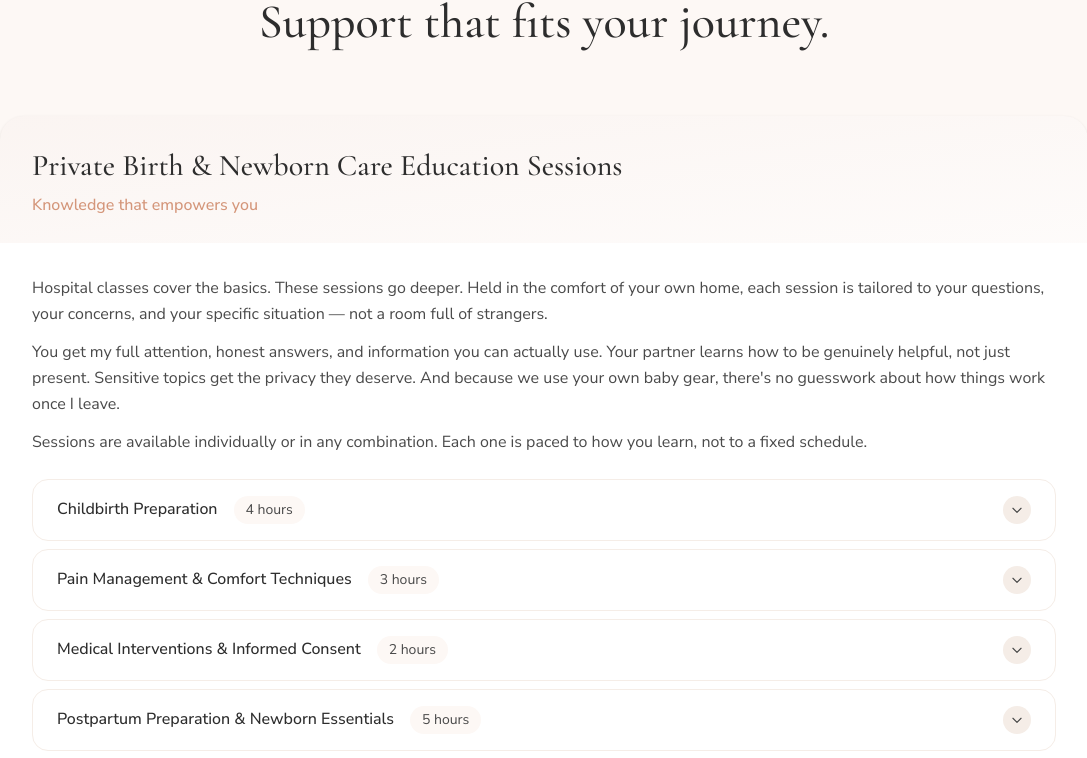
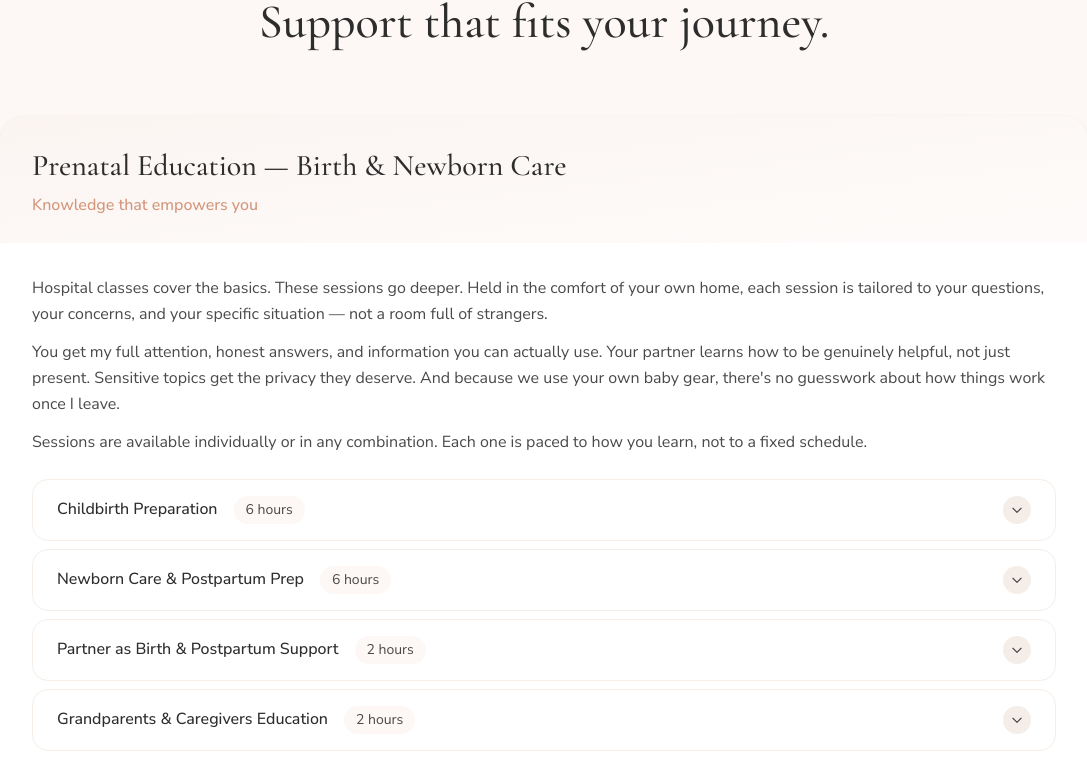
Before and after one commit to carepairdoula/carepairdoula, a React (Vite) app: page / in a window 1280 px wide. Shown: the part 2806-3564 px from the top of the page, without its empty margins (96-1183 px from the left). Built offline with nearby package versions, Linux system fonts and the light colour scheme.

Commit message:
Update Services.jsx

```diff
--- a/src/components/Services.jsx
+++ b/src/components/Services.jsx
@@ -12,7 +12,7 @@ const BOOKING_URL = 'https://calendar.app.google/9HjRBQhJGpE6YCzv5'
 const educationSessions = [
   {
     title: 'Childbirth Preparation',
-    duration: '4 hours',
+    duration: '6 hours',
     tagline: 'Your comprehensive guide to labour and birth',
     topics: [
       'Late pregnancy: physical changes, prelabour signs, and preparing your body',
@@ -22,42 +22,13 @@ const educationSessions = [
       'Caesarean birth: indications, procedure, and what to expect',
       'Creating flexible birth preferences that honour your values',
       'Immediate postpartum: golden hour, skin-to-skin, and first moments with baby',
+      'Pain management: natural comfort measures, breathing, movement, positioning, and medical options including epidurals',
+      'Medical interventions and informed consent: understanding your options, the BRAIN framework, and how to advocate for yourself',
     ],
   },
   {
-    title: 'Pain Management & Comfort Techniques',
-    duration: '3 hours',
-    tagline: 'Empowering tools for your labour',
-    topics: [
-      'Understanding pain in labour: physiology and mindset',
-      'Natural comfort measures: breathing patterns, visualization, and relaxation',
-      'Movement and positioning: using gravity and optimal fetal positioning',
-      'Hydrotherapy: shower and tub techniques for pain relief',
-      'Counterpressure, massage, and touch techniques',
-      'Medical pain management: nitrous oxide, IV medications, and epidurals',
-      'Creating your personalized comfort toolkit',
-      'When and how to change your pain management plan',
-    ],
-  },
-  {
-    title: 'Medical Interventions & Informed Consent',
-    duration: '2 hours',
-    tagline: 'Navigating your options with confidence',
-    topics: [
-      'Labour induction: methods, reasons, and what to expect',
-      'Augmentation of labour: when and why it may be recommended',
-      'Continuous fetal monitoring vs. intermittent monitoring',
-      'Assisted delivery: vacuum and forceps use',
-      'Episiotomy and perineal tearing: prevention and management',
-      'Understanding medical terminology and asking the right questions',
-      'The BRAIN decision-making framework',
-      'Advocating for yourself and communicating with your care team',
-      'Processing interventions and staying empowered during unexpected changes',
-    ],
-  },
-  {
-    title: 'Postpartum Preparation & Newborn Essentials',
-    duration: '5 hours',
+    title: 'Newborn Care & Postpartum Prep',
+    duration: '6 hours',
     tagline: 'Ready for life with your new baby',
     topics: [
       'Physical postpartum recovery: healing, bleeding, and body changes',
@@ -69,21 +40,6 @@ const educationSessions = [
       'Feeding overview: breastfeeding and formula basics',
       'Recognizing baby\'s cues and soothing techniques',
       'Setting up your postpartum space and preparing practical support',
-    ],
-  },
-  {
-    title: 'Newborn Sleep Foundations',
-    duration: '1.5 hours',
-    tagline: 'Understanding and shaping healthy sleep',
-    topics: [
-      'Newborn sleep biology and realistic expectations',
-      'Safe sleep environment setup for every sleep space',
-      'Day and night confusion: establishing circadian rhythms',
-      'Age-appropriate wake windows and sleep amounts (0 to 6 months)',
-      'Creating calming bedtime routines',
-      'Understanding sleep cues and drowsy but awake',
-      'Common sleep challenges',
-      'Sleep safety away from home',
     ],
   },
   {
@@ -180,7 +136,7 @@ export default function Services() {
             <div id="education-sessions" className="bg-white rounded-3xl overflow-hidden shadow-sm hover:shadow-xl transition-all duration-500 hover:shadow-coral/10">
               <div className="px-8 pt-8 pb-6 bg-gradient-to-br from-coral/10 to-coral-light/5">
                 <h3 className="font-serif text-2xl sm:text-3xl text-charcoal mb-2">
-                  Private Birth & Newborn Care Education Sessions
+                  Prenatal Education — Birth & Newborn Care
                 </h3>
                 <p className="font-medium text-coral">Knowledge that empowers you</p>
               </div>
```
